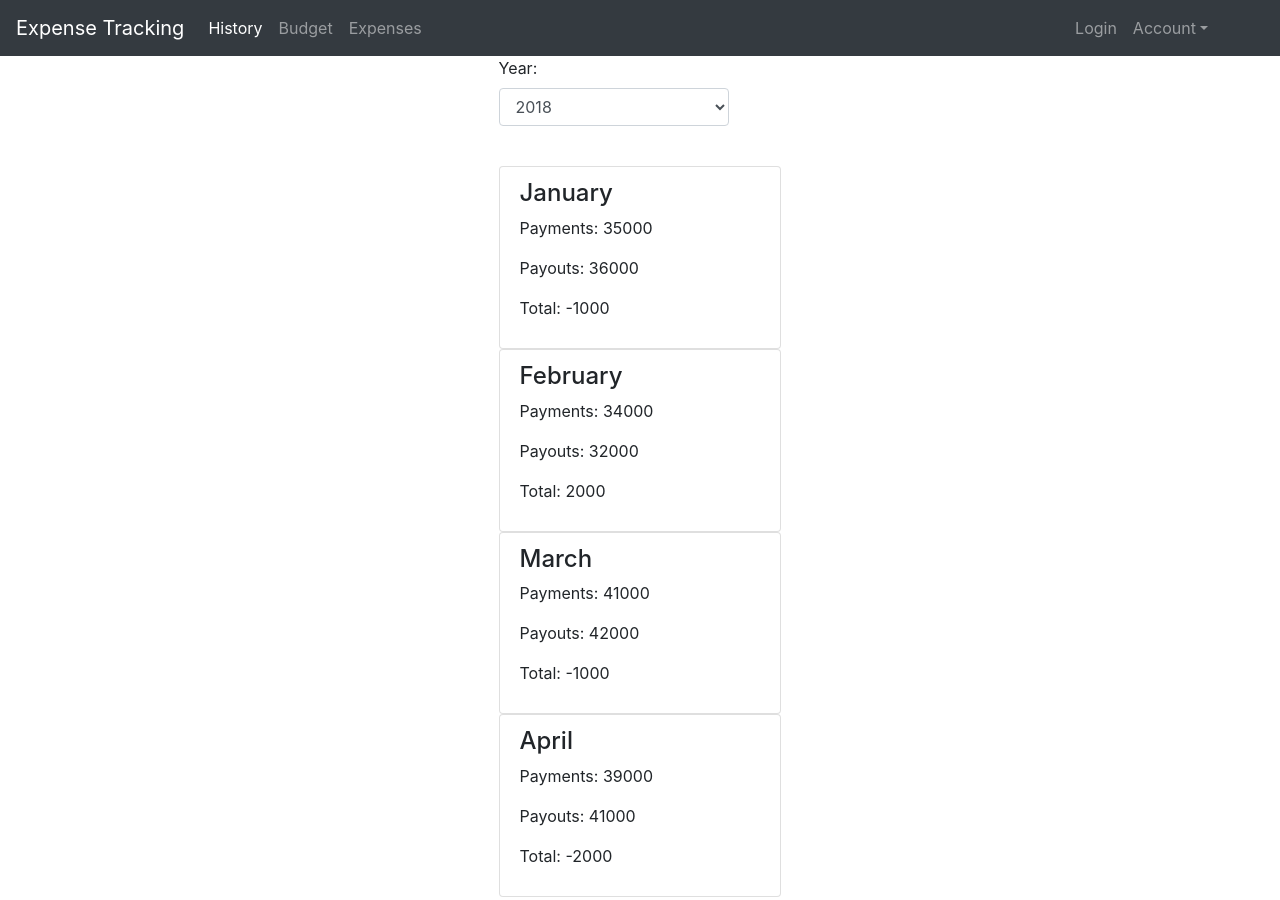
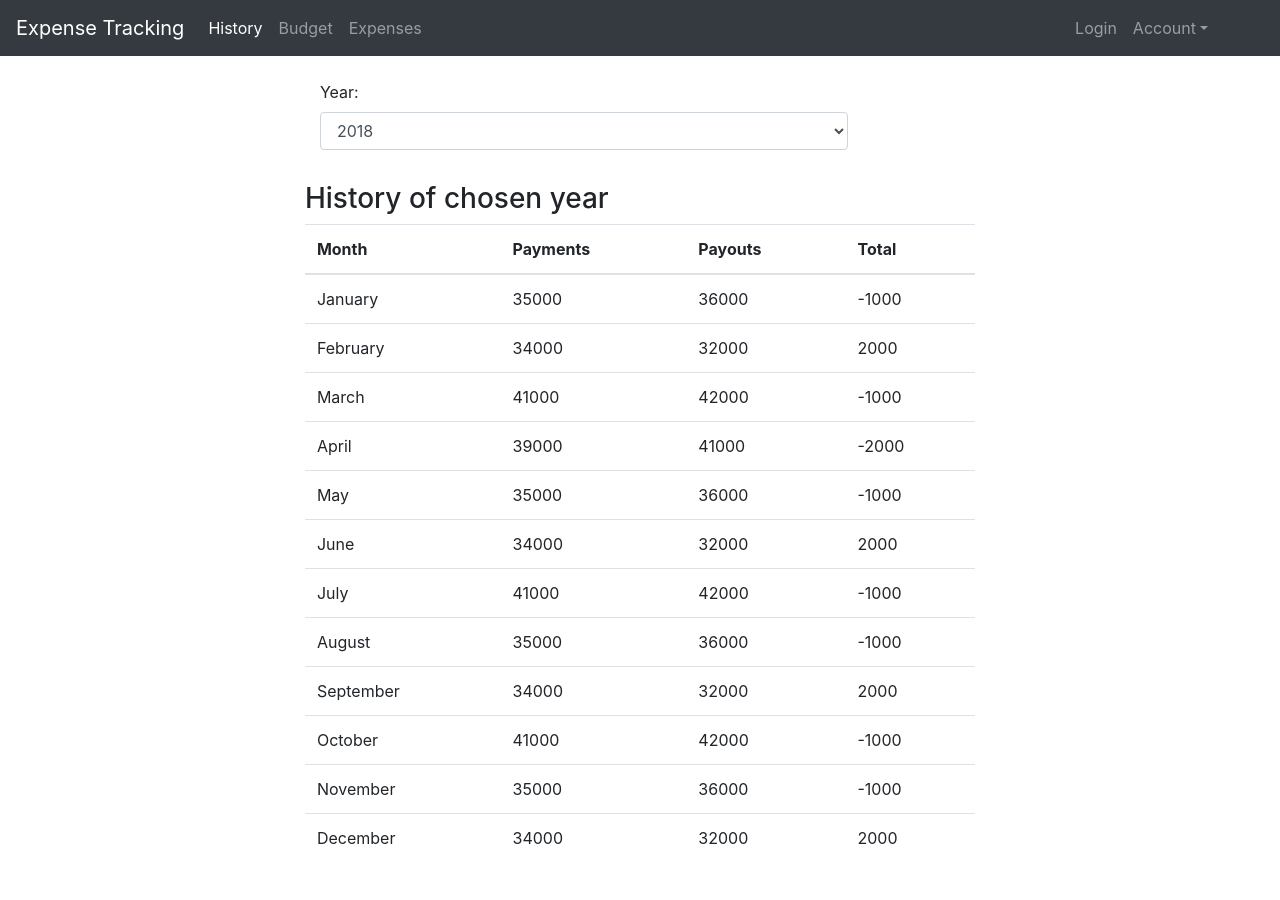
Before and after one commit to magnusbrok/Expense-Tracker-FrontEnd, an Angular app: page /history in a window 1280 px wide. Shown: the top 900 px of the page. Built offline with nearby package versions, Linux system fonts and the light colour scheme.

Commit message:
Updating history

```diff
--- a/src/app/app.module.ts
+++ b/src/app/app.module.ts
@@ -18,7 +18,6 @@ import { ProfileComponent } from './profile/profile.component';
 import { ChangePasswordComponent } from './profile/change-password/change-password.component';
 import { BudgetCategoryComponent } from './budget/budget-category/budget-category.component';
 import {ExpenseListService} from './shared/expense-list.service';
-import { HistorySelectedComponent } from './history/history-selected/history-selected.component';
 
 @NgModule({
   declarations: [
@@ -35,7 +34,6 @@ import { HistorySelectedComponent } from './history/history-selected/history-sel
     ChangePasswordComponent,
     BudgetCategoryComponent,
     DropdownDirective,
-    HistorySelectedComponent
   ],
   imports: [
     BrowserModule,
--- a/src/app/history/history-selected/history-selected.component.html
+++ /dev/null
@@ -1,7 +0,0 @@
-<a
-  class="list-group-item clearfix">
-  <h4 class="list-group-item-heading">{{ historySelected.month }}</h4>
-  <p class="list-group-item-text"> Payments: {{ historySelected.payments }} </p>
-  <p class="list-group-item-text"> Payouts: {{ historySelected.payouts }} </p>
-  <p class="list-group-item-text"> Total: {{ historySelected.total }} </p>
-</a>
--- a/src/app/history/history-selected/history-selected.component.ts
+++ /dev/null
@@ -1,21 +0,0 @@
-import {Component, EventEmitter, Input, OnInit, Output} from '@angular/core';
-import { History } from '../history.model';
-
-
-@Component({
-  selector: 'app-history-selected',
-  templateUrl: './history-selected.component.html',
-  styleUrls: ['./history-selected.component.css']
-})
-
-export class HistorySelectedComponent implements OnInit {
-  @Input() historySelected: History;
-  @Output() monthSelected = new EventEmitter<void>();
-
-  constructor() {
-  }
-
-  ngOnInit() {
-
-  }
-}
--- a/src/app/history/history.component.html
+++ b/src/app/history/history.component.html
@@ -1,3 +1,5 @@
+<br>
+
 <div class="row">
   <div class="col-sm-10 form-group">
     <label for="category">Year:</label>
@@ -12,20 +14,49 @@
   </div>
 </div>
 
-<br>
-
-<div class="row">
-  <div class="col-sm-12">
-    <app-history-selected
-      *ngFor="let historyEl of histories"
-      [historySelected]="historyEl"></app-history-selected>
-  </div>
+<div class="row mt-3">
+  <h3>History of chosen year</h3>
+  <table class="table table-hover">
+    <thead>
+    <tr>
+      <th scope="col">Month</th>
+      <th scope="col">Payments</th>
+      <th scope="col">Payouts</th>
+      <th scope="col">Total</th>
+    </tr>
+    </thead>
+    <tbody>
+    <tr *ngFor="let history of histories; let i = index">
+      <td>
+        {{history.month}}
+      </td>
+      <td>
+        {{history.payments}}
+      </td>
+      <td>
+        {{history.payouts}}
+      </td>
+      <td>
+        {{history.payments - history.payouts}}
+      </td>
+    </tr>
+    </tbody>
+  </table>
 </div>
 
 <br>
-<br>
 
 <ul class="list-group">
-  <li class="list-group-item list-group-item-success">This is a success list group item</li>
-  <li class="list-group-item list-group-item-danger">This is a warning list group item</li>
+  <li class="list-group-item list-group-item-success d-flex justify-content-between align-items-center">
+    Viaplay
+    <span class="badge badge-primary badge-pill">-99</span>
+  </li>
+  <li class="list-group-item list-group-item-danger d-flex justify-content-between align-items-center">
+    Booster
+    <span class="badge badge-primary badge-pill">-30</span>
+  </li>
+  <li class="list-group-item list-group-item-danger d-flex justify-content-between align-items-center">
+    Junk
+    <span class="badge badge-primary badge-pill">-89</span>
+  </li>
 </ul>
--- a/src/app/history/history.component.ts
+++ b/src/app/history/history.component.ts
@@ -12,7 +12,15 @@ export class HistoryComponent implements OnInit {
     new History('January', 35000, 36000, -1000),
     new History('February', 34000, 32000, 2000),
     new History('March', 41000, 42000, -1000),
-    new History('April', 39000, 41000, -2000)
+    new History('April', 39000, 41000, -2000),
+    new History('May', 35000, 36000, -1000),
+    new History('June', 34000, 32000, 2000),
+    new History('July', 41000, 42000, -1000),
+    new History('August', 35000, 36000, -1000),
+    new History('September', 34000, 32000, 2000),
+    new History('October', 41000, 42000, -1000),
+    new History('November', 35000, 36000, -1000),
+    new History('December', 34000, 32000, 2000)
   ];
 
   constructor() {
```
Also changed, not shown: src/app/history/history-selected/history-selected.component.css (deleted).
